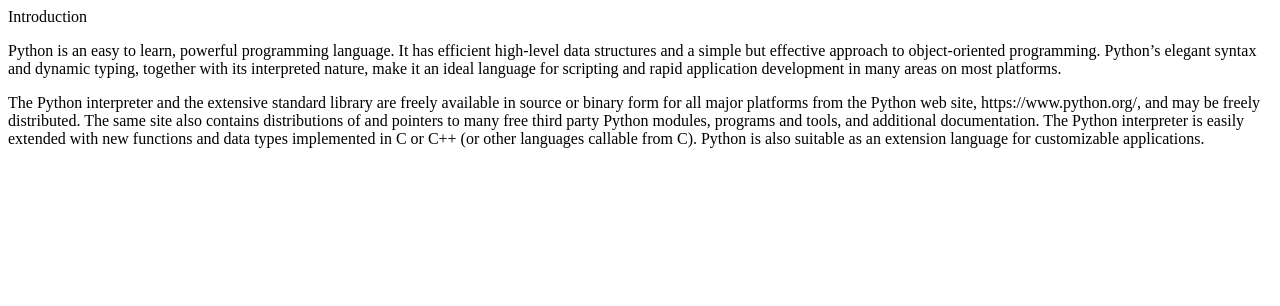
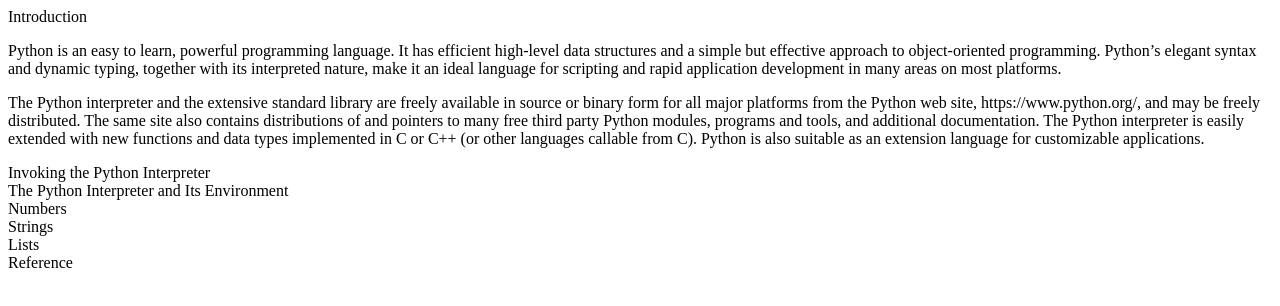
Before and after one commit to karenastevens/technical_doc_page, a plain HTML site: page index.html in a window 1280 px wide. Drawn offline with Linux system fonts and the light colour scheme.

Commit message:
Added main sections

```diff
--- a/index.html
+++ b/index.html
@@ -22,4 +22,27 @@
         </article>
     </section>
 
+    <section class="main-section" id="invoking_interpreter">
+        <header>Invoking the Python Interpreter</header>
+    </section>
+
+    <section class="main-section" id="interpreter_environment">
+        <header>The Python Interpreter and Its Environment</header>
+    </section>
+
+    <section class="main-section" id="numbers">
+        <header>Numbers</header>
+    </section>
+
+    <section class="main-section" id="strings">
+        <header>Strings</header>
+    </section>
+
+    <section class="main-section" id="strings">
+        <header>Lists</header>
+    </section>
+
+    <section class="main-section" id="reference">
+        <header>Reference</header>
+    </section>
 </main>
```
